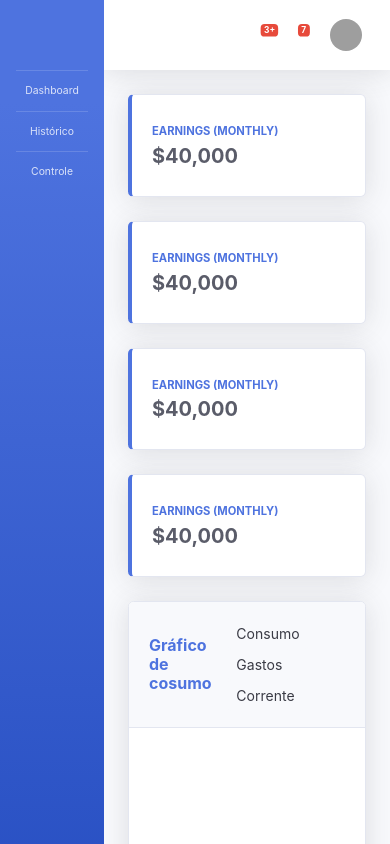
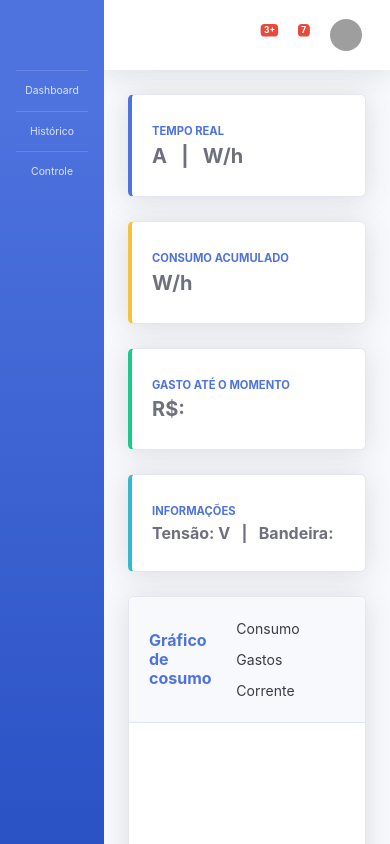
Before and after one commit to guilherme-nevesd/tcc-2019, a React (Create React App) app in the folder frontend/: page / in a window 390 px wide. Shown: the top 844 px of the page. Built offline with nearby package versions, Linux system fonts and the light colour scheme; no server answers; grey boxes are pictures that could not be loaded; some icons are missing.

Commit message:
reestruturando os cards e o app

```diff
--- a/frontend/package.json
+++ b/frontend/package.json
@@ -3,10 +3,12 @@
   "version": "0.1.0",
   "private": true,
   "dependencies": {
+    "axios": "^0.19.0",
     "react": "^16.9.0",
     "react-dom": "^16.9.0",
     "react-router-dom": "^5.0.1",
-    "react-scripts": "3.1.1"
+    "react-scripts": "3.1.1",
+    "socket.io-client": "^2.3.0"
   },
   "scripts": {
     "start": "react-scripts start",
--- a/frontend/src/App.js
+++ b/frontend/src/App.js
@@ -1,28 +1,36 @@
 import React from 'react';
+import { BrowserRouter as Router, Switch, Route } from 'react-router-dom';
 import './App.css';
 
+import Dashboard from './pages/Dashboard.js'
+import Historico from './pages/Historico.js'
+import Controle from './pages/Controle.js'
 import SideBar from './components/SideBar.js'
 import TopBar from './components/TopBar.js'
 import Footer from './components/Footer.js'
 import ModalLogout from './components/ModalLogout.js'
-import Routes from './routes'
-
 
 function App() {
   return (
+    <Router>
       <div id="wrapper">
         <SideBar />
         <div id="content-wrapper" className="d-flex flex-column">
           <div id="content">
             <TopBar />
             <div className="container-fluid">
-            <Routes />
+            <Switch>
+              <Route path="/" exact component={Dashboard} />
+              <Route path="/historico" component={Historico} />
+              <Route path="/controle" component={Controle} />
+            </Switch>
             </div>
           </div>
           <Footer />
         </div>
         <ModalLogout />
       </div>
+    </Router>
   );
 }
 
--- a/frontend/src/components/Card.js
+++ /dev/null
@@ -1,22 +0,0 @@
-import React from 'react';
-
-export default function Card() {
-  return (
-    <div className="col-xl-3 col-md-6 mb-4">
-      <div className="card border-left-primary shadow h-100 py-2">
-        <div className="card-body">
-          <div className="row no-gutters align-items-center">
-            <div className="col mr-2">
-              <div className="text-xs font-weight-bold text-primary text-uppercase mb-1">Earnings (Monthly)</div>
-              <div className="h5 mb-0 font-weight-bold text-gray-800">$40,000</div>
-            </div>
-            <div className="col-auto">
-              <i className="fas fa-calendar fa-2x text-gray-300"></i>
-            </div>
-          </div>
-        </div>
-      </div>
-    </div>
-
-  );
-};
--- /dev/null
+++ b/frontend/src/components/CardConsumo.js
@@ -0,0 +1,26 @@
+import React, { useState } from 'react';
+
+export default function CardConsumo( { params } ) {
+  const [potenciaMes, setPotenciaMes] = useState('')
+
+  return (
+    <div className="col-xl-3 col-md-6 mb-4">
+      <div className="card border-left-warning shadow h-100 py-2">
+        <div className="card-body">
+          <div className="row no-gutters align-items-center">
+            <div className="col mr-2">
+              <div className="text-xs font-weight-bold text-primary text-uppercase mb-1">Consumo Acumulado</div>
+              <div className="h5 mb-0 font-weight-bold text-gray-700">
+                { potenciaMes } W/h
+              </div>
+            </div>
+            <div className="col-auto">
+              <i className="fab fa-medapps fa-3x text-gray-400"></i>
+            </div>
+          </div>
+        </div>
+      </div>
+    </div>
+
+  );
+};
--- /dev/null
+++ b/frontend/src/components/CardGasto.js
@@ -0,0 +1,26 @@
+import React, { useState } from 'react';
+
+export default function CardGasto( { params } ) {
+  const [valor, setValor] = useState('')
+
+  return (
+    <div className="col-xl-3 col-md-6 mb-4">
+      <div className="card border-left-success shadow h-100 py-2">
+        <div className="card-body">
+          <div className="row no-gutters align-items-center">
+            <div className="col mr-2">
+              <div className="text-xs font-weight-bold text-primary text-uppercase mb-1">Gasto até o momento</div>
+              <div className="h5 mb-0 font-weight-bold text-gray-700">
+                R$: { valor }
+              </div>
+            </div>
+            <div className="col-auto">
+              <i className="fas fa-dollar-sign fa-3x text-gray-400"></i>
+            </div>
+          </div>
+        </div>
+      </div>
+    </div>
+
+  );
+};
--- /dev/null
+++ b/frontend/src/components/CardInfo.js
@@ -0,0 +1,28 @@
+import React, { useState } from 'react';
+
+export default function CardGasto( { params } ) {
+  const [tensao, setTensao] = useState('')
+  const [bandeira, setBandeira] = useState('')
+
+  return (
+    <div className="col-xl-3 col-md-6 mb-4">
+      <div className="card border-left-info shadow h-100 py-2">
+        <div className="card-body">
+          <div className="row no-gutters align-items-center">
+            <div className="col mr-2">
+              <div className="text-xs font-weight-bold text-primary text-uppercase mb-1">Informações</div>
+              <div className="h6 mb-0 font-weight-bold text-gray-700">
+                Tensão: { tensao } V &nbsp; | &nbsp;
+                Bandeira: { bandeira } <br/>
+              </div>
+            </div>
+            <div className="col-auto">
+              <i className="fas fa-info fa-3x text-gray-400"></i>
+            </div>
+          </div>
+        </div>
+      </div>
+    </div>
+
+  );
+};
--- /dev/null
+++ b/frontend/src/components/CardRealTime.js
@@ -0,0 +1,40 @@
+import React, { useEffect, useState } from 'react';
+import api from '../services/api'
+import io from 'socket.io-client'
+
+export default function CardRealTime( { params } ) {
+  const [corrente, setCorrente] = useState('')
+  const [potencia, setPotencia] = useState('')
+
+  useEffect(() => {
+    const socket = io('http://localhost:3333');
+    socket.on('leitura', message => {
+
+      console.log(message["message"]);
+      console.log(message);
+      setCorrente(message["message"]);
+      message = '';
+    })
+  });
+
+  return (
+    <div className="col-xl-3 col-md-6 mb-4">
+      <div className="card border-left-primary shadow h-100 py-2">
+        <div className="card-body">
+          <div className="row no-gutters align-items-center">
+            <div className="col mr-2">
+              <div className="text-xs font-weight-bold text-primary text-uppercase mb-1">Tempo Real</div>
+              <div className="h5 mb-0 font-weight-bold text-gray-700">
+                { corrente } A &nbsp; | &nbsp;{ potencia } W/h
+              </div>
+            </div>
+            <div className="col-auto">
+              <i className="far fa-clock fa-3x text-gray-400"></i>
+            </div>
+          </div>
+        </div>
+      </div>
+    </div>
+
+  );
+};
--- a/frontend/src/components/SideBar.js
+++ b/frontend/src/components/SideBar.js
@@ -1,49 +1,42 @@
 import React from 'react';
+import { Link } from 'react-router-dom';
 
 export default function SideBar({ history }) {
-
-  function navegar(e, rota){
-    e.preventDefault();
-    console.log(rota);
-    history.push('/controle');
-  }
-
   return (
     <ul className="navbar-nav bg-gradient-primary sidebar sidebar-dark accordion" id="accordionSidebar">
 
-      <a className="sidebar-brand d-flex align-items-center justify-content-center" href="index.html">
+      <Link className="sidebar-brand d-flex align-items-center justify-content-center" to='/'>
         <div className="sidebar-brand-icon rotate-n-15">
-          <i className="fas fa-laugh-wink"></i>
+          <i className="fas fa-power-off"></i>
         </div>
-        <div className="sidebar-brand-text mx-3">SB Admin <sup>2</sup></div>
-      </a>
-
+        <div className="sidebar-brand-text mx-3">EnergyAdmin</div>
+      </Link>
 
       <hr className="sidebar-divider my-0"/>
 
       <li className="nav-item">
-        <a className="nav-link" href="" onClick={(e) => {navegar(e, "dashboard")}}>
+        <Link className="nav-link" to='/'>
           <i className="fas fa-fw fa-tachometer-alt"></i>
           <span>Dashboard</span>
-        </a>
+        </Link>
       </li>
 
       <hr className="sidebar-divider my-0"/>
 
       <li className="nav-item">
-        <a className="nav-link" href="charts.html">
+        <Link className="nav-link" to='/historico'>
           <i className="fas fa-fw fa-chart-area"></i>
           <span>Histórico</span>
-        </a>
+        </Link>
       </li>
 
       <hr className="sidebar-divider my-0"/>
 
       <li className="nav-item">
-        <a className="nav-link" href="tables.html">
+        <Link className="nav-link" to='/controle'>
           <i className="fas fa-fw fa-table"></i>
           <span>Controle</span>
-        </a>
+        </Link>
       </li>
 
       <hr className="sidebar-divider d-none d-md-block"/>
--- a/frontend/src/components/Tabela.js
+++ b/frontend/src/components/Tabela.js
@@ -8,7 +8,7 @@ export default function Tabela() {
     </div>
     <div className="card-body">
       <div className="table-responsive">
-        <table className="table table-bordered" id="dataTable" width="100%" cellspacing="0">
+        <table className="table table-bordered" id="dataTable" width="100%" cellSpacing="0">
           <thead>
             <tr>
               <th>Name</th>
--- a/frontend/src/pages/Dashboard.js
+++ b/frontend/src/pages/Dashboard.js
@@ -1,15 +1,19 @@
 import React from 'react';
-import Card from '../components/Card.js'
+import CardRealTime from '../components/CardRealTime.js'
+import CardConsumo from '../components/CardConsumo.js'
+import CardGasto from '../components/CardGasto.js'
+import CardInfo from '../components/CardInfo.js'
 import Grafico from '../components/Grafico.js'
 
 export default function Dashboard() {
+
   return (
     <React.Fragment>
       <div className="row">
-        <Card />
-        <Card />
-        <Card />
-        <Card />
+        <CardRealTime />
+        <CardConsumo />
+        <CardGasto />
+        <CardInfo />
       </div>
       <div className="row">
         <Grafico />
--- a/frontend/src/routes.js
+++ b/frontend/src/routes.js
@@ -7,9 +7,9 @@ import Controle from './pages/Controle.js'
 export default function Routes() {
   return (
     <BrowserRouter>
-      <Route path="/" exact component={Dashboard} />
-      <Route path="/historico" component={Historico} />
-      <Route path="/controle" component={Controle} />
+      <Route path="/dashboardd" exact component={Dashboard} />
+      <Route path="/historico" exact component={Historico} />
+      <Route path="/controle" exact component={Controle} />
     </BrowserRouter>
   );
 };
--- /dev/null
+++ b/frontend/src/services/api.js
@@ -0,0 +1,7 @@
+import axios from 'axios';
+
+const api = axios.create({
+  baseURL: 'http://localhost:3333'
+});
+
+export default api;
```
Also changed, not shown: 2 other files (tests, documents, lock files or other folders). Lines whose indentation alone changed are shown as unchanged.
